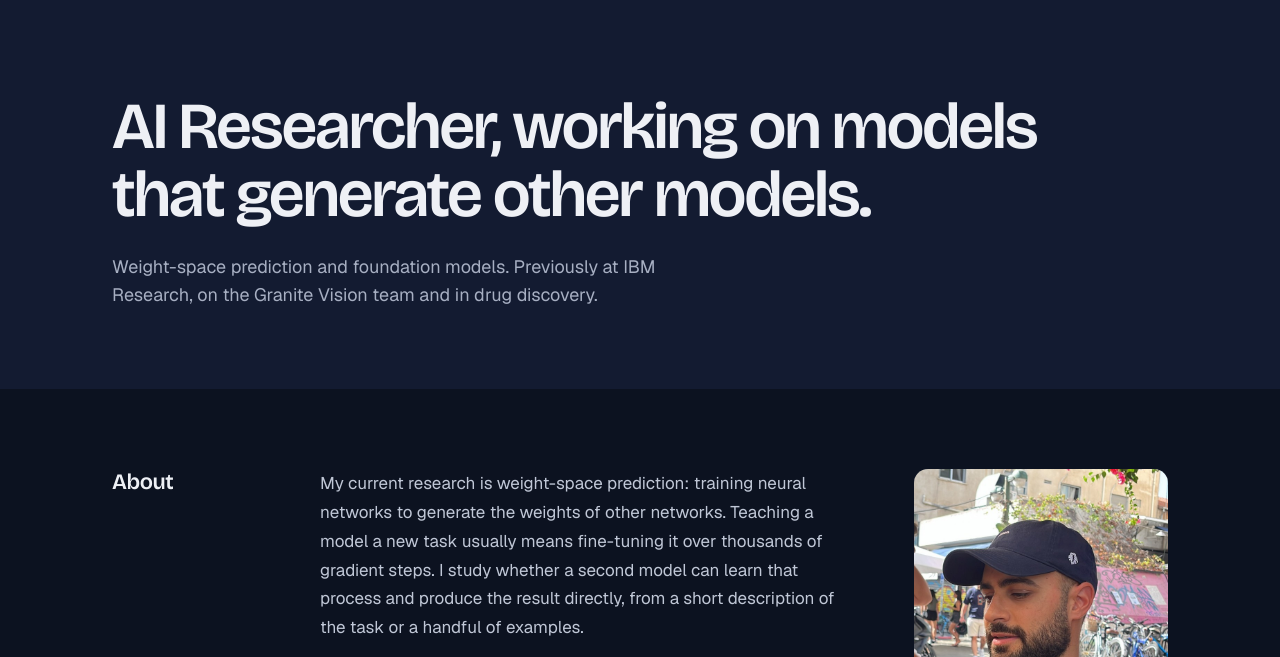
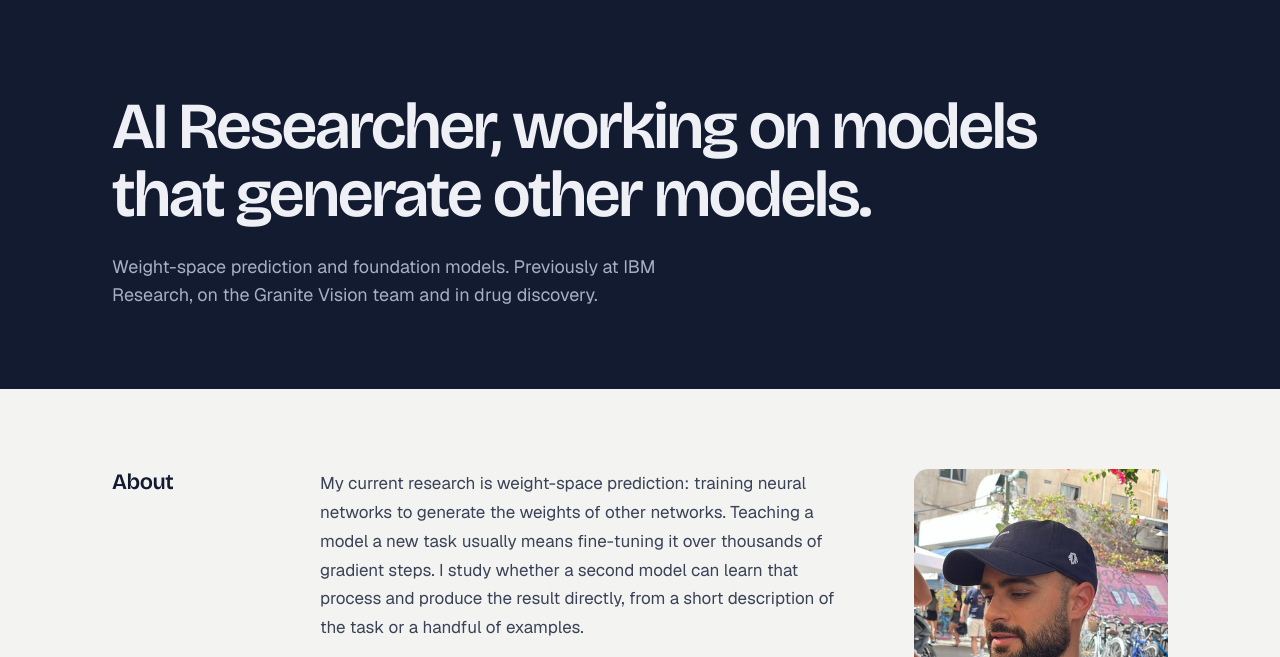
Before and after one commit to bensha6757/bensha6757.github.io, a plain HTML site: page index.html in a window 1280 px wide. Shown: the part 63-720 px from the top of the page. Drawn offline with nearby package versions, Linux system fonts and the dark colour scheme.

Commit message:
Remove the dark theme; the page is always light
Co-Authored-By: Claude Fable 5.2 <noreply@anthropic.com>

```diff
--- a/index.html
+++ b/index.html
@@ -3,7 +3,7 @@
 <head>
 <meta charset="utf-8">
 <meta name="viewport" content="width=device-width, initial-scale=1">
-<meta name="color-scheme" content="light dark">
+<meta name="color-scheme" content="light">
 <title>Ben Shapira - AI Researcher</title>
 <meta name="description" content="Ben Shapira is an AI researcher working on weight-space prediction, models that generate other models, and on foundation models. Previously at IBM Research.">
 <meta property="og:type" content="website">
--- a/styles.css
+++ b/styles.css
@@ -22,19 +22,7 @@
   --sans: "Geist", system-ui, -apple-system, "Segoe UI", "Helvetica Neue", Arial, sans-serif;
   --gutter: clamp(1.25rem, 0.5rem + 3.2vw, 2.75rem);
   --side: 11rem;
-}
-
-@media (prefers-color-scheme: dark) {
-  :root {
-    --bg: #0c1220;
-    --surface: #131b31;
-    --ink: #eef0f5;
-    --text: #c0c7d6;
-    --mute: #8f98ad;
-    --line: rgba(238, 240, 245, 0.14);
-    --accent: #f08bb0;
-    --accent-soft: rgba(240, 139, 176, 0.14);
-  }
+  color-scheme: light;
 }
 
 *, *::before, *::after { box-sizing: border-box; }
```
